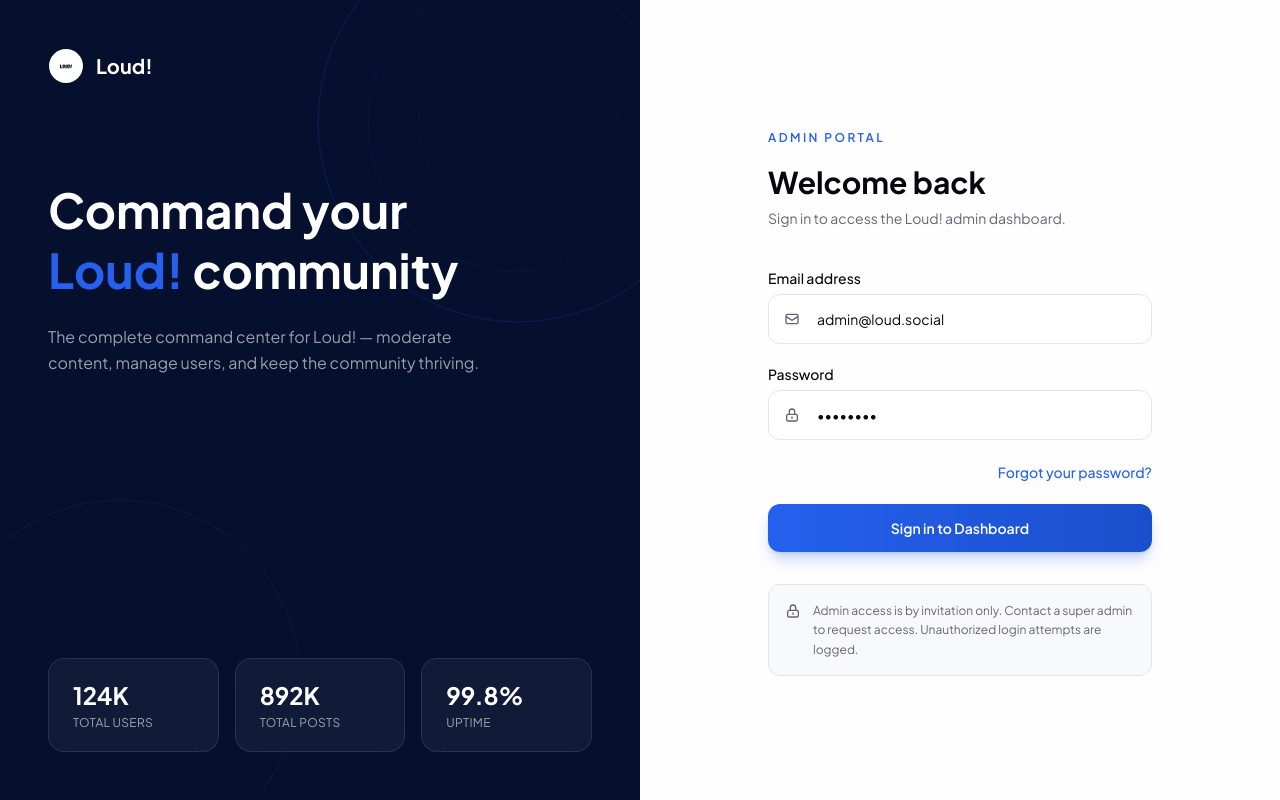
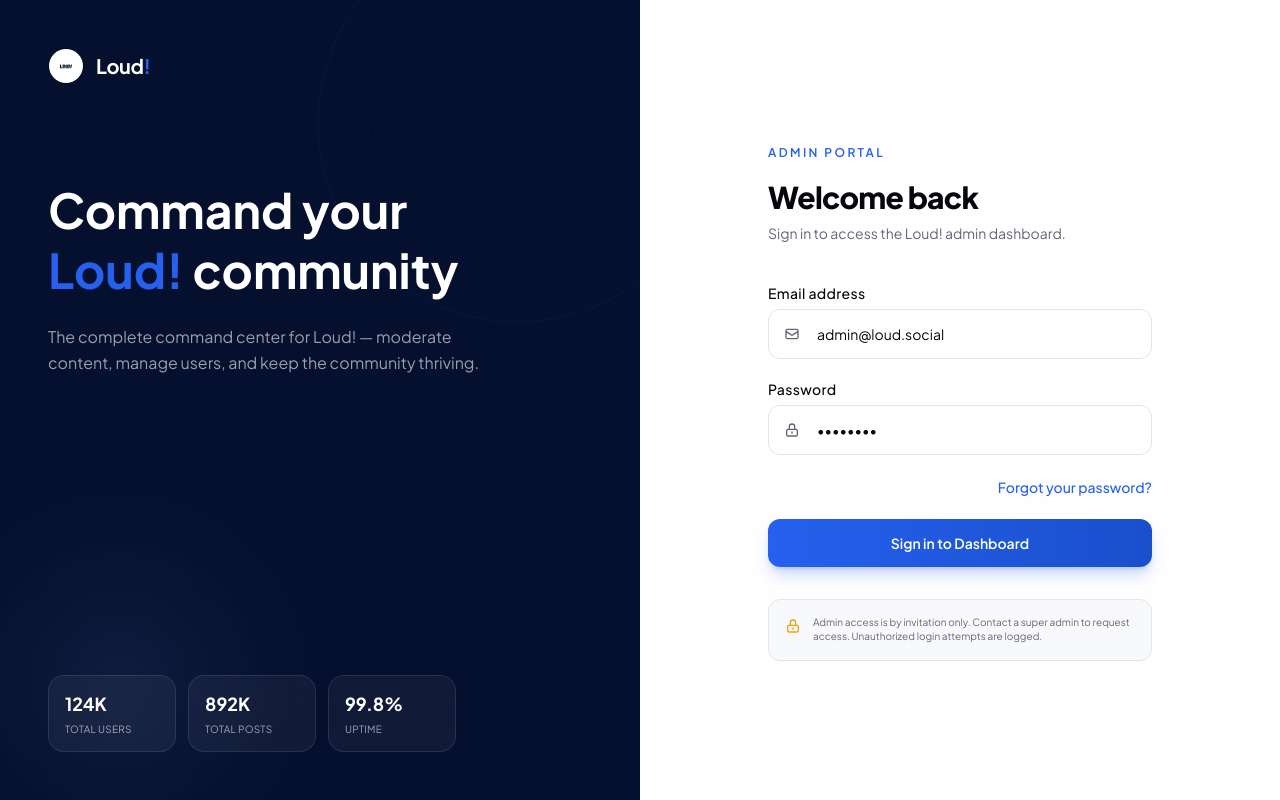
Before and after one commit to FIKE110/loud-admin-test, a React (Vite) app: page /login in a window 1280 px wide. Built offline with nearby package versions, Linux system fonts and the light colour scheme.

Commit message:
corrections for both login and reset-password done

```diff
--- a/src/components/BrandPanel.tsx
+++ b/src/components/BrandPanel.tsx
@@ -18,9 +18,9 @@ const defaultStats: Stat[] = [
 ]
 
 const StatCard = ({ value, label }: Stat) => (
-  <div className="rounded-2xl border border-white/10 bg-white/5 px-4 py-4 sm:px-6 sm:py-5 backdrop-blur-md">
-    <p className="text-xl sm:text-2xl font-bold text-white">{value}</p>
-    <p className="mt-1 text-[10px] sm:text-xs tracking-wide text-white/60">{label}</p>
+  <div className="rounded-2xl border border-white/10 bg-white/5 px-3 py-3 sm:px-4 sm:py-3.5 backdrop-blur-md">
+    <p className="text-base sm:text-lg font-bold text-white">{value}</p>
+    <p className="mt-1 text-[9px] sm:text-[10px] tracking-wide text-white/60">{label}</p>
   </div>
 )
 
@@ -40,7 +40,7 @@ export default function BrandPanel({
         className="pointer-events-none absolute inset-0"
       >
         <svg
-          className="absolute -right-32 -top-32 h-[500px] w-[500px] opacity-20"
+          className="absolute -right-32 -top-32 h-[500px] w-[500px] opacity-10"
           viewBox="0 0 500 500"
           fill="none"
         >
@@ -49,19 +49,29 @@ export default function BrandPanel({
           <circle cx="250" cy="250" r="100" stroke="#2561EE" strokeWidth="0.3" />
         </svg>
         <svg
-          className="absolute -bottom-20 -left-20 h-[400px] w-[400px] opacity-10"
+          className="absolute -bottom-20 -left-20 h-[400px] w-[400px] opacity-30 blur-sm"
           viewBox="0 0 400 400"
           fill="none"
         >
-          <circle cx="200" cy="200" r="180" stroke="#60A5FA" strokeWidth="0.8" />
-          <circle cx="200" cy="200" r="130" stroke="#60A5FA" strokeWidth="0.4" />
+          <defs>
+            <radialGradient id="glow" cx="50%" cy="50%" r="50%">
+              <stop offset="0%" stopColor="#93C5FD" stopOpacity="0.25" />
+              <stop offset="100%" stopColor="#93C5FD" stopOpacity="0" />
+            </radialGradient>
+          </defs>
+          <circle cx="200" cy="200" r="180" stroke="#93C5FD" strokeWidth="0.8" />
+          <circle cx="200" cy="200" r="180" fill="url(#glow)" />
+          <circle cx="200" cy="200" r="130" stroke="#93C5FD" strokeWidth="0.4" />
         </svg>
       </div>
 
       <div className="relative z-10 flex flex-1 flex-col">
         <div className="flex items-center gap-3">
           <img src="/logo.png" alt="Loud!" className="h-9 w-9 rounded-full border border-black/20" />
-          <span className="text-xl font-bold text-white">Loud!</span>
+          <span className="text-xl font-bold tracking-[-0.02em]">
+            <span className="text-white">Loud</span>
+            <span className="text-[#2561EE]">!</span>
+          </span>
         </div>
 
         <div className="mt-16 sm:mt-24 max-w-md">
@@ -81,7 +91,7 @@ export default function BrandPanel({
           </p>
         </div>
 
-        <div className="mt-auto grid grid-cols-1 sm:grid-cols-3 gap-3 sm:gap-4">
+        <div className="mt-auto w-3/5 sm:w-3/4 grid grid-cols-3 gap-2 sm:gap-3">
           {stats.map((stat) => (
             <StatCard key={stat.label} value={stat.value} label={stat.label} />
           ))}
--- a/src/components/LoginForm.tsx
+++ b/src/components/LoginForm.tsx
@@ -8,13 +8,16 @@ export default function LoginForm() {
       <div className="mx-auto w-full max-w-sm">
         <div className="mb-6 flex items-center gap-2 lg:hidden">
           <img src="/logo.png" alt="Loud!" className="h-8 w-8 rounded-full border border-black/20" />
-          <span className="text-lg font-bold text-[#08060D]">Loud!</span>
+          <span className="text-lg font-bold tracking-[-0.02em]">
+            <span className="text-[#08060D]">Loud</span>
+            <span className="text-[#2561EE]">!</span>
+          </span>
         </div>
         <span className="text-[10px] sm:text-xs font-semibold tracking-[0.2em] text-[#2561EE]">
           ADMIN PORTAL
         </span>
 
-        <h2 className="mt-4 text-2xl sm:text-3xl font-bold text-[#08060D]">
+        <h2 className="mt-4 text-2xl sm:text-3xl font-extrabold tracking-tight text-[#08060D]">
           Welcome back
         </h2>
         <p className="mt-2 text-[13px] sm:text-sm text-[#6B6375]">
@@ -25,7 +28,7 @@ export default function LoginForm() {
           <div>
             <label
               htmlFor="email"
-              className="mb-1.5 block text-xs sm:text-sm font-medium text-[#08060D]"
+              className="mb-1.5 block text-xs sm:text-sm font-medium tracking-wide text-[#08060D]"
             >
               Email address
             </label>
@@ -58,7 +61,7 @@ export default function LoginForm() {
             <div className="flex items-center justify-between">
               <label
                 htmlFor="password"
-                className="mb-1.5 block text-xs sm:text-sm font-medium text-[#08060D]"
+                className="mb-1.5 block text-xs sm:text-sm font-medium tracking-wide text-[#08060D]"
               >
                 Password
               </label>
@@ -108,7 +111,7 @@ export default function LoginForm() {
         <div className="mt-6 sm:mt-8 rounded-xl border border-[#E5E4E7] bg-[#F8F9FC] p-3 sm:p-4">
           <div className="flex items-start gap-3">
             <svg
-              className="mt-0.5 h-4 w-4 shrink-0 text-[#6B6375]"
+              className="mt-0.5 h-4 w-4 shrink-0 text-[#F59E0B]"
               fill="none"
               stroke="currentColor"
               viewBox="0 0 24 24"
@@ -120,7 +123,7 @@ export default function LoginForm() {
                 d="M12 15v2m-6 4h12a2 2 0 002-2v-6a2 2 0 00-2-2H6a2 2 0 00-2 2v6a2 2 0 002 2zm10-10V7a4 4 0 00-8 0v4h8z"
               />
             </svg>
-            <p className="text-[11px] sm:text-xs leading-relaxed text-[#6B6375]">
+            <p className="text-[9px] sm:text-[10px] leading-snug text-[#6B6375]">
               Admin access is by invitation only. Contact a super admin to
               request access. Unauthorized login attempts are logged.
             </p>
--- a/src/components/ResetPasswordForm.tsx
+++ b/src/components/ResetPasswordForm.tsx
@@ -6,13 +6,16 @@ export default function ResetPasswordForm() {
       <div className="mx-auto w-full max-w-sm">
         <div className="mb-6 flex items-center gap-2 lg:hidden">
           <img src="/logo.png" alt="Loud!" className="h-8 w-8 rounded-full border border-black/20" />
-          <span className="text-lg font-bold text-[#08060D]">Loud!</span>
+          <span className="text-lg font-bold tracking-[-0.02em]">
+            <span className="text-[#08060D]">Loud</span>
+            <span className="text-[#2561EE]">!</span>
+          </span>
         </div>
         <span className="text-[10px] sm:text-xs font-semibold tracking-[0.2em] text-[#2561EE]">
           PASSWORD RESET
         </span>
 
-        <h2 className="mt-4 text-2xl sm:text-3xl font-bold text-[#08060D]">
+        <h2 className="mt-4 text-2xl sm:text-3xl font-extrabold tracking-tight text-[#08060D]">
           Reset password
         </h2>
         <p className="mt-2 text-[13px] sm:text-sm text-[#6B6375]">
@@ -23,7 +26,7 @@ export default function ResetPasswordForm() {
           <div>
             <label
               htmlFor="admin-email"
-              className="mb-1.5 block text-xs sm:text-sm font-medium text-[#08060D]"
+              className="mb-1.5 block text-xs sm:text-sm font-medium tracking-wide text-[#08060D]"
             >
               Admin Email Address
             </label>
--- a/src/components/Sidebar.tsx
+++ b/src/components/Sidebar.tsx
@@ -99,7 +99,10 @@ export default function Sidebar({ isOpen, onClose }: SidebarProps) {
     <aside className="flex h-full w-[256px] flex-col bg-[#06102F]">
         <div className="flex items-center gap-2.5 px-5 pt-4 pb-3">
           <img src="/logo.png" alt="Loud!" className="h-7 w-7 rounded-full border border-black/20" />
-          <span className="text-sm font-bold text-white">Loud!</span>
+          <span className="text-sm font-bold tracking-[-0.02em]">
+            <span className="text-white">Loud</span>
+            <span className="text-[#2561EE]">!</span>
+          </span>
         </div>
 
       <nav className="flex-1 overflow-y-auto px-2 pb-2 scrollbar-thin scrollbar-track-transparent scrollbar-thumb-white/10">
```
